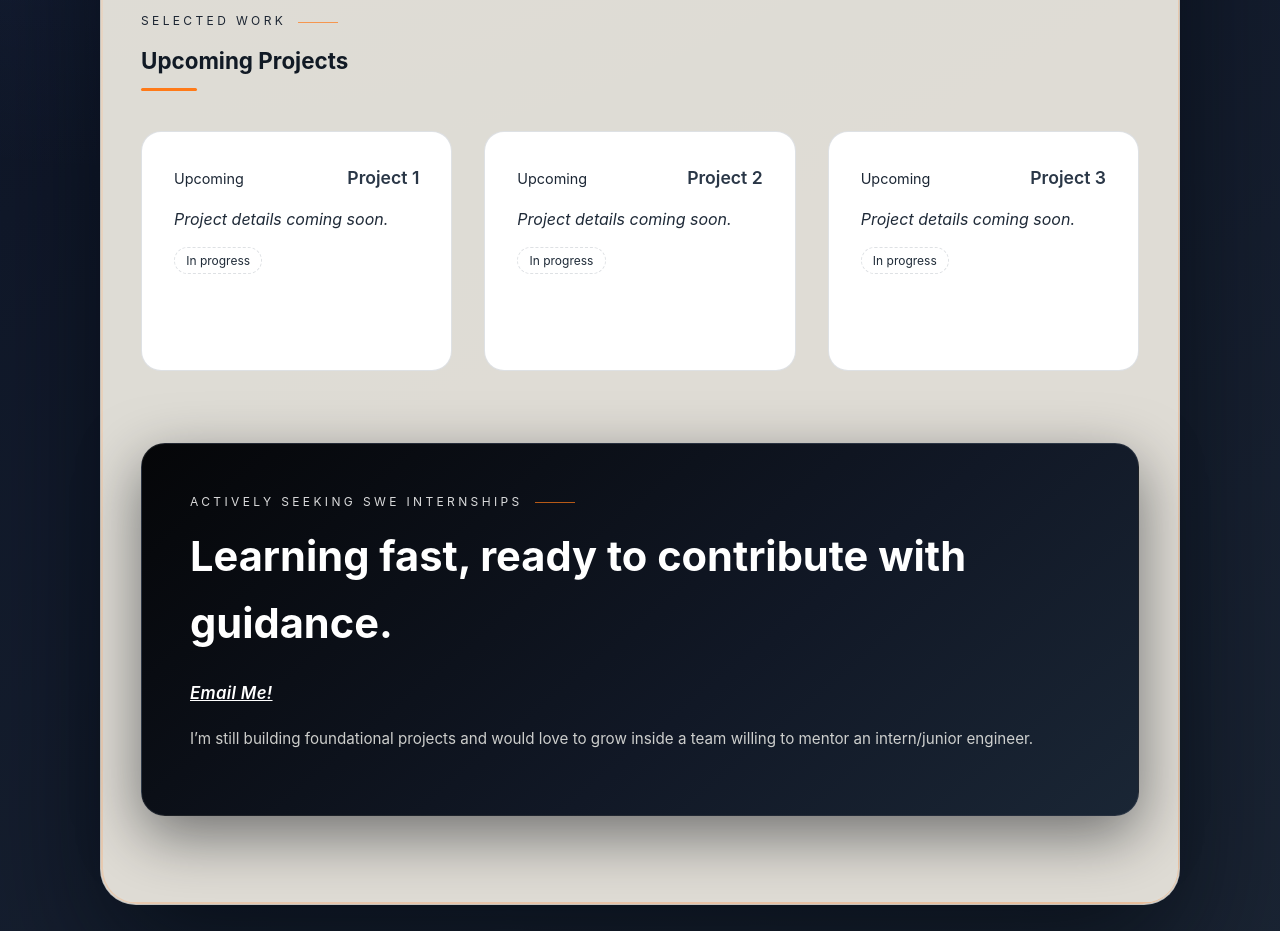
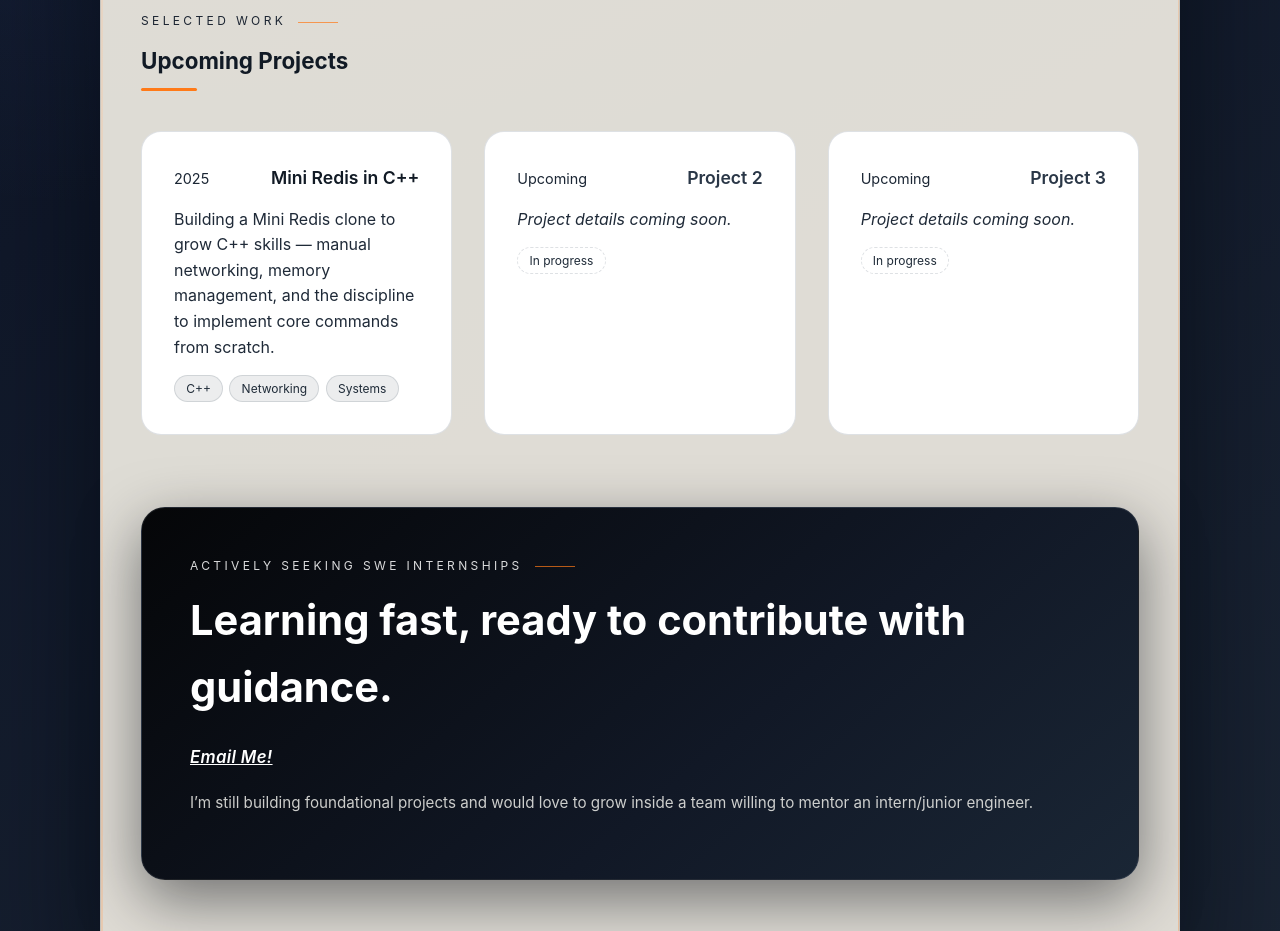
Before and after one commit to polter-dev/polter-dev.github.io, a React (Vite) app: page / in a window 1280 px wide. Shown: the part 1600-2531 px from the top of the page. Built offline with nearby package versions, Linux system fonts and the light colour scheme.

Commit message:
updated projects on the beginning page to my most recent project

```diff
--- a/src/App.tsx
+++ b/src/App.tsx
@@ -86,16 +86,31 @@ function App() {
           <h2>Upcoming Projects</h2>
         </div>
         <div className="project-grid">
-          {projectSlots.map((_, index) => (
+          <article className="project-card">
+            <header className="project-meta">
+              <span>2025</span>
+              <a className="project-link" href="https://github.com/polter-dev/miniredis_cpp" target="_blank" rel="noreferrer">
+                Mini Redis in C++
+              </a>
+            </header>
+            <p>
+              Building a Mini Redis clone to grow C++ skills — manual networking, memory management, and the
+              discipline to implement core commands from scratch.
+            </p>
+            <ul className="tag-list">
+              <li>C++</li>
+              <li>Networking</li>
+              <li>Systems</li>
+            </ul>
+          </article>
+
+          {projectSlots.slice(0, 2).map((_, index) => (
             <article key={index} className="project-card project-card--empty">
-              {/* TODO: Replace placeholder metadata with year and live link. */}
               <header className="project-meta">
                 <span>Upcoming</span>
-                <span className="project-link muted">Project {index + 1}</span>
+                <span className="project-link muted">Project {index + 2}</span>
               </header>
-              {/* TODO: Swap this copy with a short problem/solution summary. */}
               <p className="placeholder-copy">Project details coming soon.</p>
-              {/* TODO: List the stack or responsibilities once the project ships. */}
               <ul className="tag-list muted">
                 <li>In progress</li>
               </ul>
```
